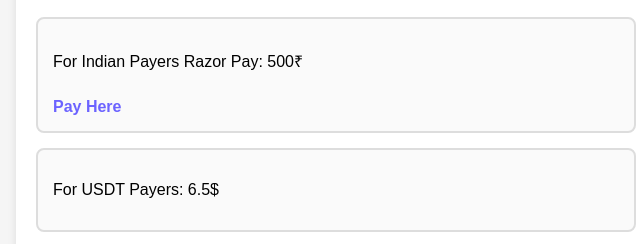
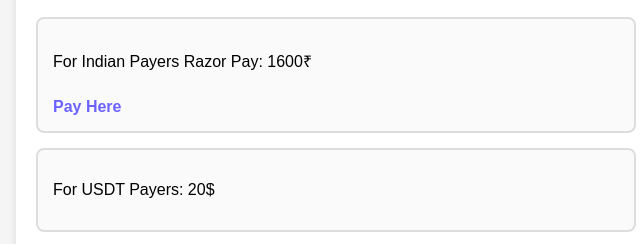
Before and after one commit to Santhosh1904/payment1, a plain HTML site: page index.html in a window 1280 px wide. Shown: the part 150-394 px from the top of the page, 304-944 px from the left. Drawn offline with Linux system fonts and the light colour scheme.

Commit message:
Update index.html

```diff
--- a/index.html
+++ b/index.html
@@ -102,11 +102,11 @@
         </div>
         <div class="payment-info">
             <div class="payment-box">
-                <p>For Indian Payers Razor Pay: 500₹</p>
+                <p>For Indian Payers Razor Pay: 1600₹</p>
                 <a href="https://razorpay.me/@aviatorbot" target="_blank" style="display: inline-block; margin-top: 10px; text-align: center;">Pay Here</a>
             </div>
             <div class="payment-box">
-                <p>For USDT Payers: 6.5$</p>
+                <p>For USDT Payers: 20$</p>
             </div>
             <div class="payment-box">
                 <p>Binance ID:</p>
```
